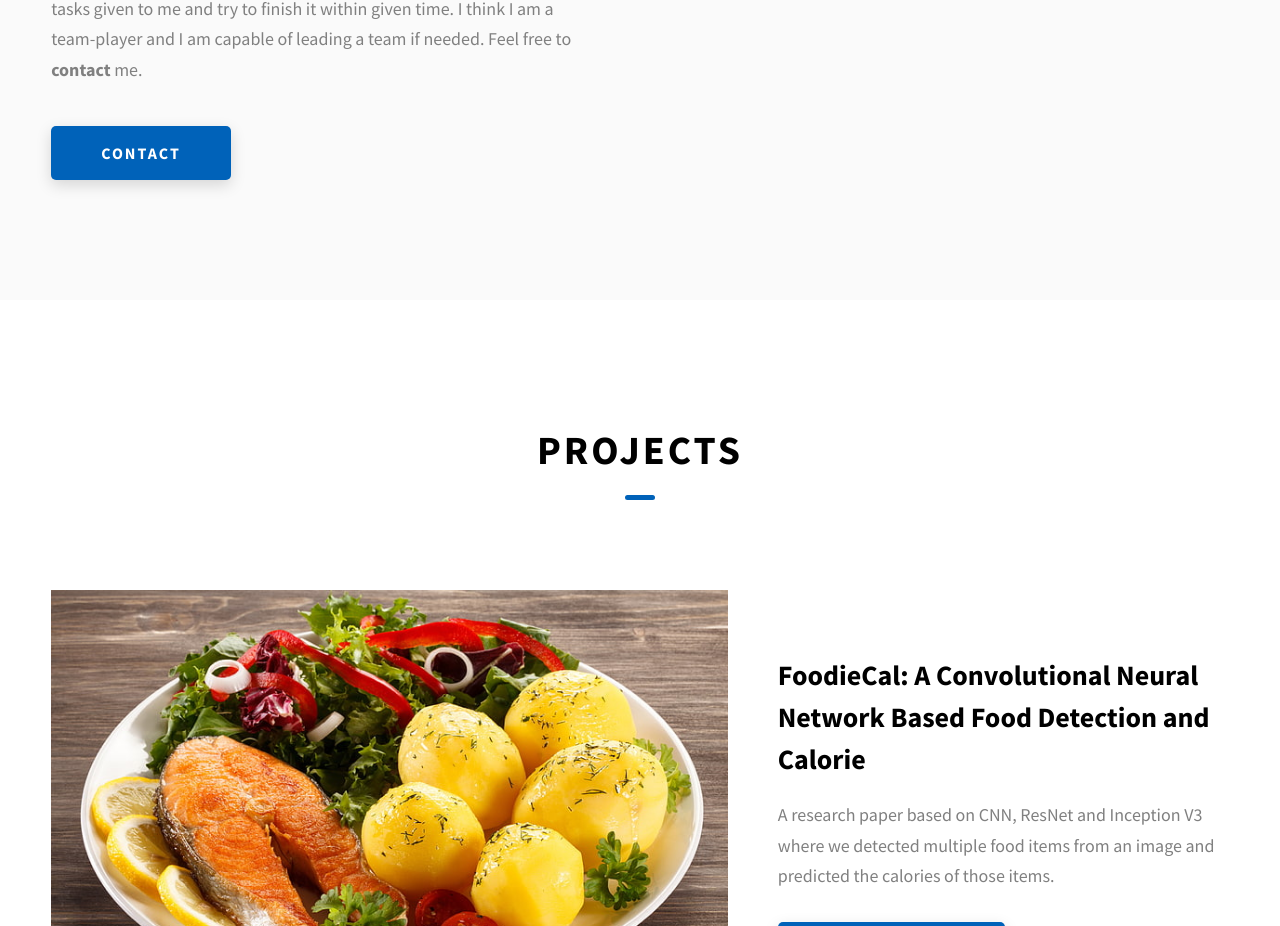
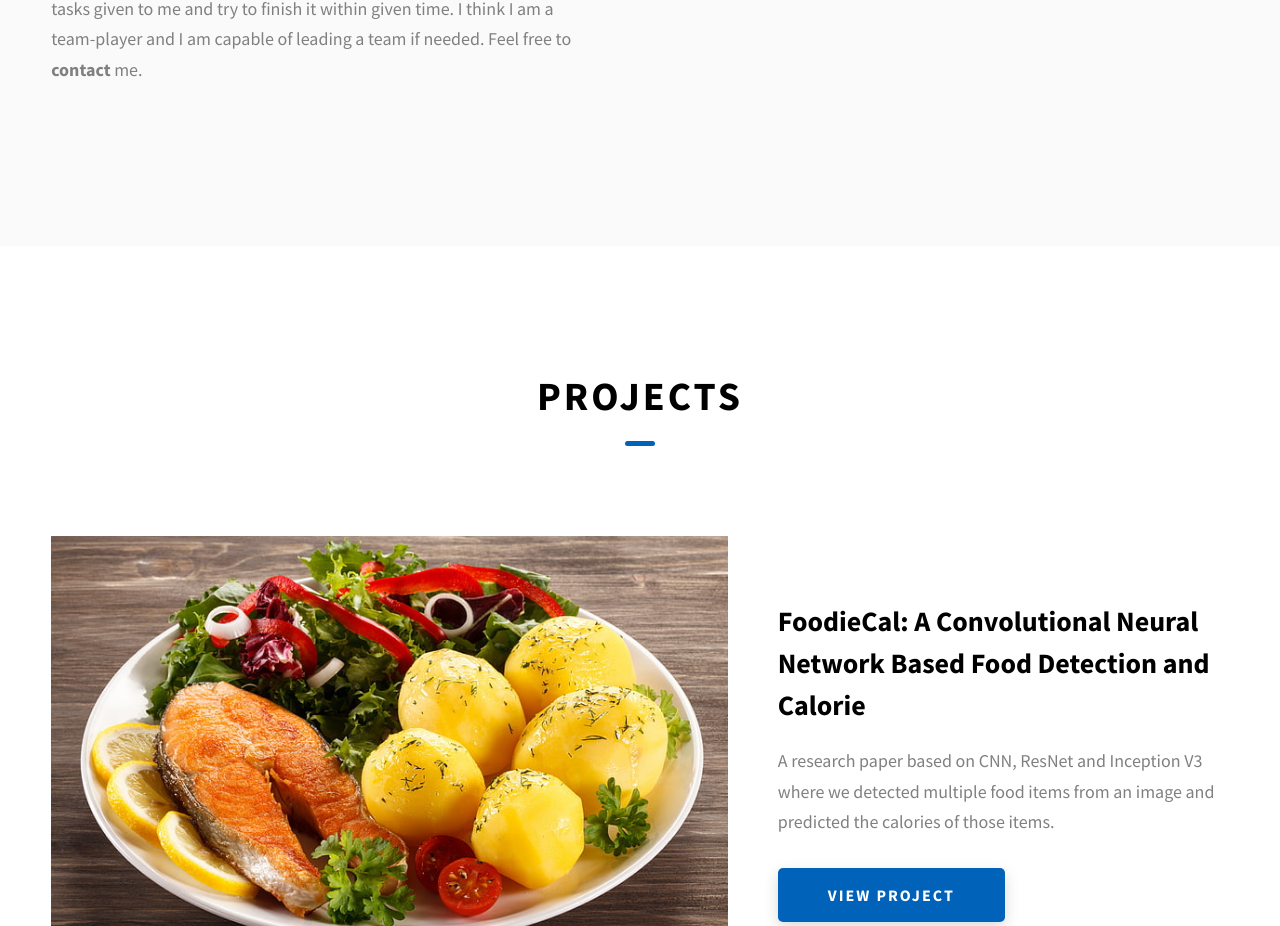
Before and after one commit to Fahad16301139/Fahad16301139.github.io, a website: page index.html in a window 1280 px wide. Shown: the part 1719-2645 px from the top of the page. Drawn offline with Linux system fonts and the light colour scheme.

Commit message:
removed contact button

```diff
--- a/index.html
+++ b/index.html
@@ -74,7 +74,7 @@
             </li>
 
             <li class="header__sm-menu-link">
-              <a href="./index.html#contact"> Contact </a>
+
             </li>
           </ul>
         </div>
@@ -159,9 +159,8 @@ work for the betterment of the organization with my sincerity and perseverance.
                 <strong>contact</strong> me.
               </p>
             </div>
-            <a href="./#contact" class="btn btn--med btn--theme dynamicBgClr"
-              >Contact</a
-            >
+
+
           </div>
           <div class="about__content-skills">
             <h3 class="about__content-title">My Skills</h3>
```
